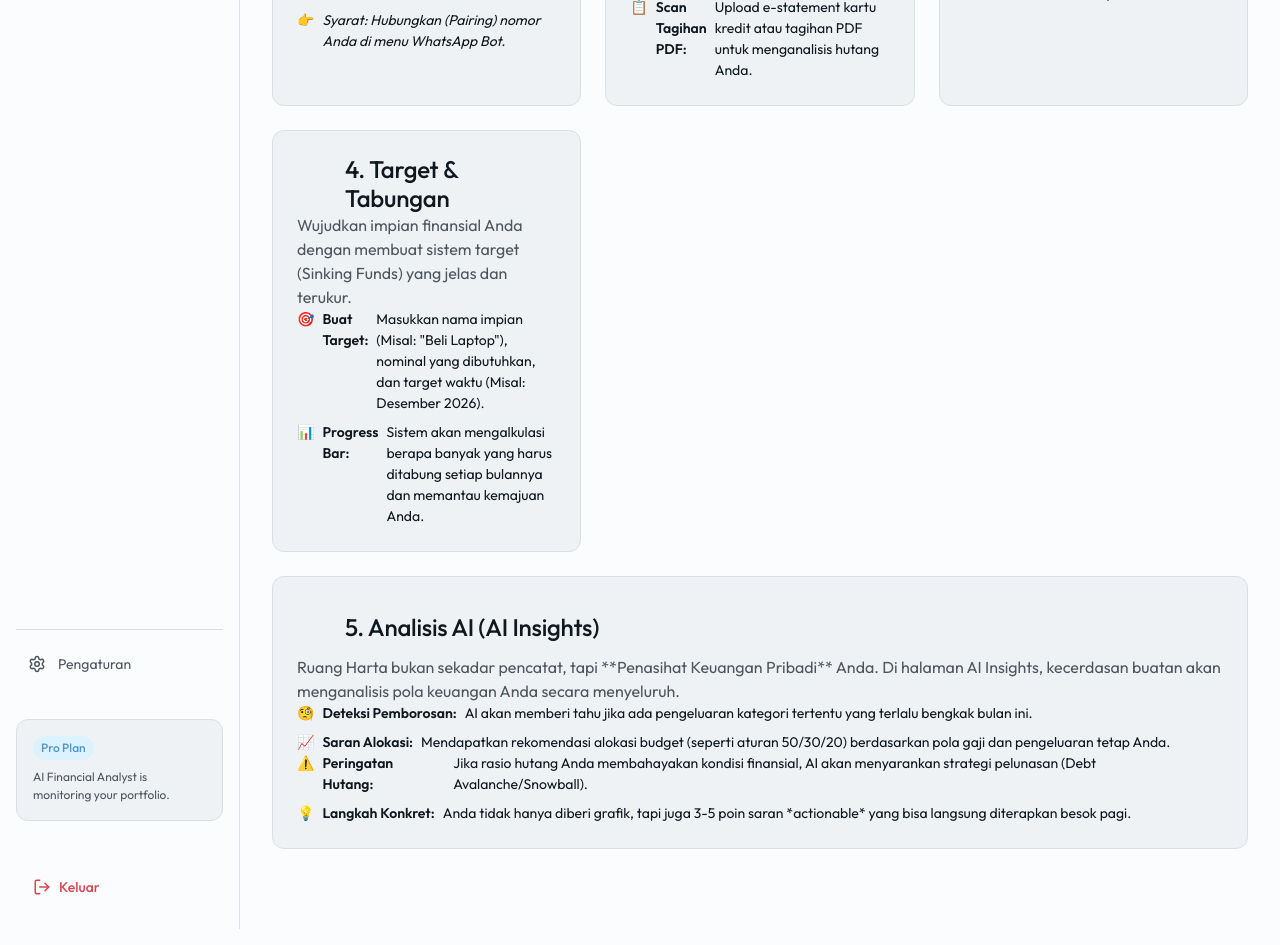
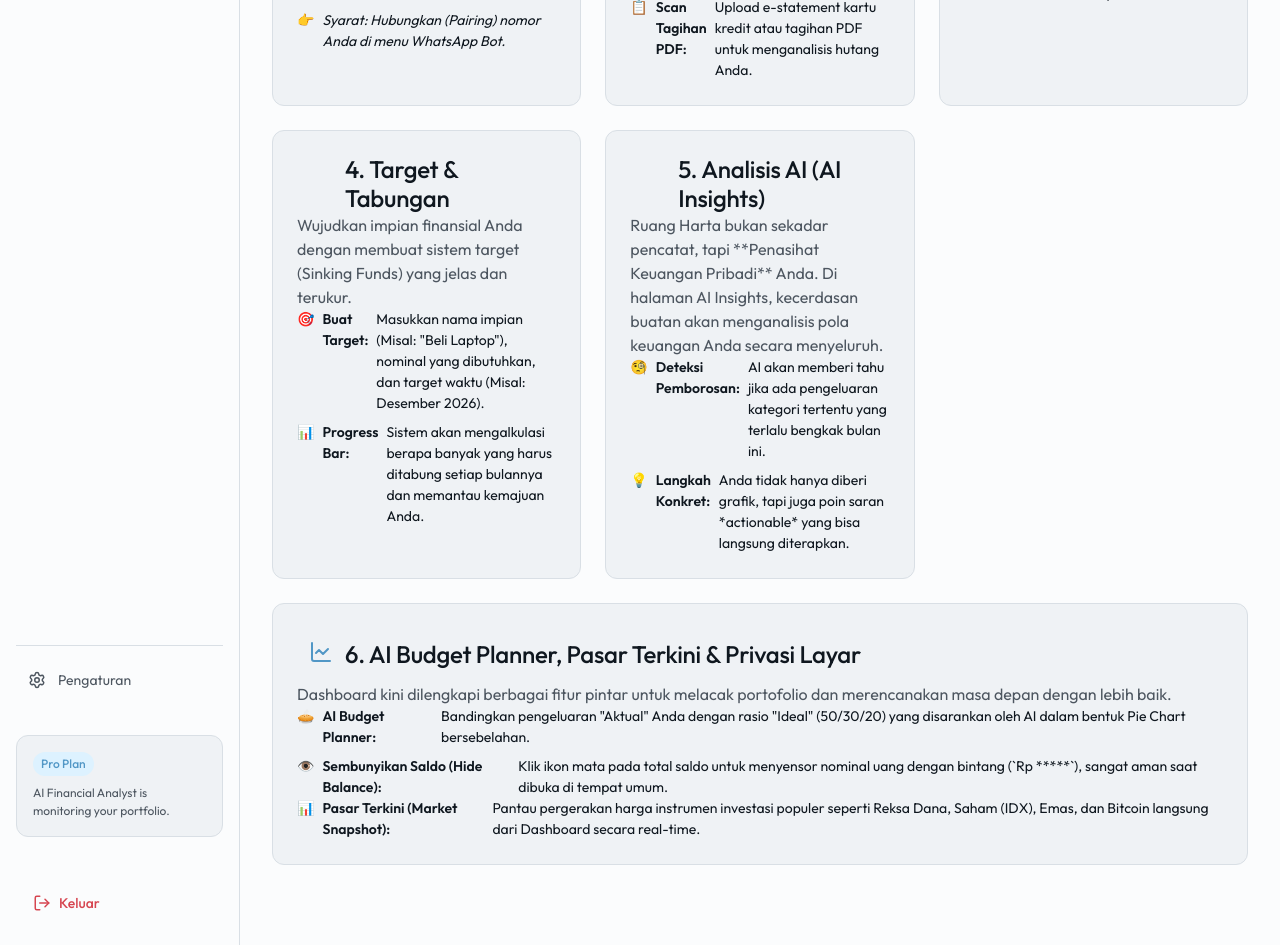
Before and after one commit to Upiiqu/ruang-harta, a Next.js app: page /panduan in a window 1280 px wide. Shown: the part 480-1425 px from the top of the page. Built offline with nearby package versions, Linux system fonts and the light colour scheme.

Commit message:
docs: update panduan page with new features

```diff
--- a/src/app/panduan/page.tsx
+++ b/src/app/panduan/page.tsx
@@ -82,7 +82,7 @@ export default function PanduanPage() {
         </div>
 
         {/* Fitur 5: AI Insights */}
-        <div className="glass-panel" style={{ padding: 'var(--space-6)', gridColumn: '1 / -1' }}>
+        <div className="glass-panel" style={{ padding: 'var(--space-6)' }}>
           <div className="flex items-center gap-3 mb-4">
             <div style={{ background: 'var(--color-primary-light)', padding: 'var(--space-3)', borderRadius: 'var(--radius-md)' }}>
               <Bot color="var(--color-primary)" size={24} />
@@ -90,14 +90,28 @@ export default function PanduanPage() {
             <h2 className="text-xl font-bold m-0">5. Analisis AI (AI Insights)</h2>
           </div>
           <p className="text-muted mb-4">Ruang Harta bukan sekadar pencatat, tapi **Penasihat Keuangan Pribadi** Anda. Di halaman AI Insights, kecerdasan buatan akan menganalisis pola keuangan Anda secara menyeluruh.</p>
+          <ul style={{ listStyle: 'none', padding: 0, margin: 0 }} className="flex flex-col gap-2 text-sm">
+            <li className="flex gap-2"><span className="text-accent">🧐</span> <b>Deteksi Pemborosan:</b> AI akan memberi tahu jika ada pengeluaran kategori tertentu yang terlalu bengkak bulan ini.</li>
+            <li className="flex gap-2"><span className="text-accent">💡</span> <b>Langkah Konkret:</b> Anda tidak hanya diberi grafik, tapi juga poin saran *actionable* yang bisa langsung diterapkan.</li>
+          </ul>
+        </div>
+
+        {/* Fitur 6: Fitur Dashboard Baru */}
+        <div className="glass-panel" style={{ padding: 'var(--space-6)', gridColumn: '1 / -1' }}>
+          <div className="flex items-center gap-3 mb-4">
+            <div style={{ background: 'var(--color-accent-light)', padding: 'var(--space-3)', borderRadius: 'var(--radius-md)' }}>
+              <LineChart color="var(--color-accent)" size={24} />
+            </div>
+            <h2 className="text-xl font-bold m-0">6. AI Budget Planner, Pasar Terkini & Privasi Layar</h2>
+          </div>
+          <p className="text-muted mb-4">Dashboard kini dilengkapi berbagai fitur pintar untuk melacak portofolio dan merencanakan masa depan dengan lebih baik.</p>
           <div className="grid grid-cols-1 md:grid-cols-2 gap-4">
             <ul style={{ listStyle: 'none', padding: 0, margin: 0 }} className="flex flex-col gap-2 text-sm">
-              <li className="flex gap-2"><span className="text-accent">🧐</span> <b>Deteksi Pemborosan:</b> AI akan memberi tahu jika ada pengeluaran kategori tertentu yang terlalu bengkak bulan ini.</li>
-              <li className="flex gap-2"><span className="text-accent">📈</span> <b>Saran Alokasi:</b> Mendapatkan rekomendasi alokasi budget (seperti aturan 50/30/20) berdasarkan pola gaji dan pengeluaran tetap Anda.</li>
+              <li className="flex gap-2"><span className="text-accent">🥧</span> <b>AI Budget Planner:</b> Bandingkan pengeluaran "Aktual" Anda dengan rasio "Ideal" (50/30/20) yang disarankan oleh AI dalam bentuk Pie Chart bersebelahan.</li>
+              <li className="flex gap-2"><span className="text-accent">👁️</span> <b>Sembunyikan Saldo (Hide Balance):</b> Klik ikon mata pada total saldo untuk menyensor nominal uang dengan bintang (`Rp *****`), sangat aman saat dibuka di tempat umum.</li>
             </ul>
             <ul style={{ listStyle: 'none', padding: 0, margin: 0 }} className="flex flex-col gap-2 text-sm">
-              <li className="flex gap-2"><span className="text-accent">⚠️</span> <b>Peringatan Hutang:</b> Jika rasio hutang Anda membahayakan kondisi finansial, AI akan menyarankan strategi pelunasan (Debt Avalanche/Snowball).</li>
-              <li className="flex gap-2"><span className="text-accent">💡</span> <b>Langkah Konkret:</b> Anda tidak hanya diberi grafik, tapi juga 3-5 poin saran *actionable* yang bisa langsung diterapkan besok pagi.</li>
+              <li className="flex gap-2"><span className="text-accent">📊</span> <b>Pasar Terkini (Market Snapshot):</b> Pantau pergerakan harga instrumen investasi populer seperti Reksa Dana, Saham (IDX), Emas, dan Bitcoin langsung dari Dashboard secara real-time.</li>
             </ul>
           </div>
         </div>
```
